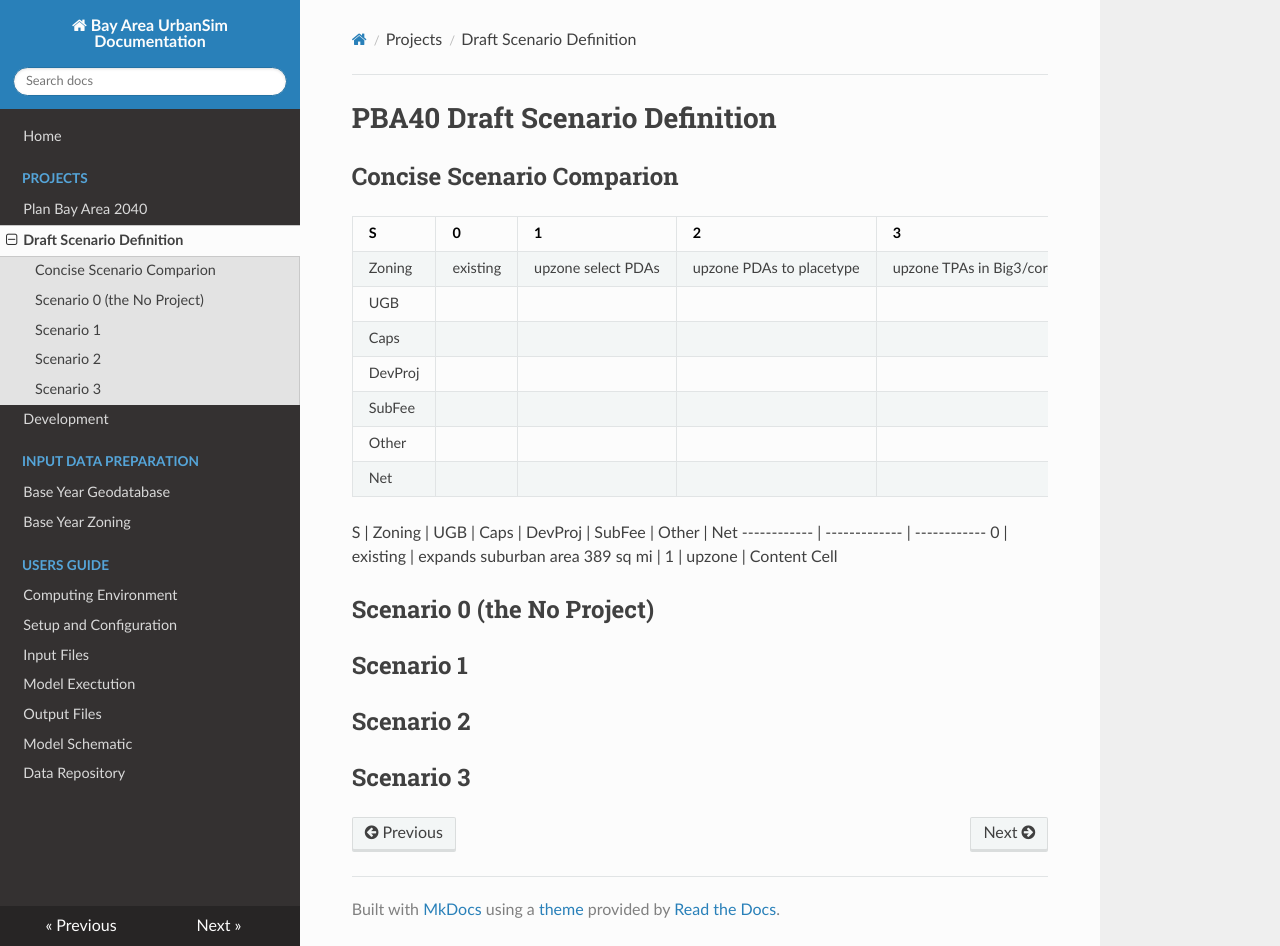
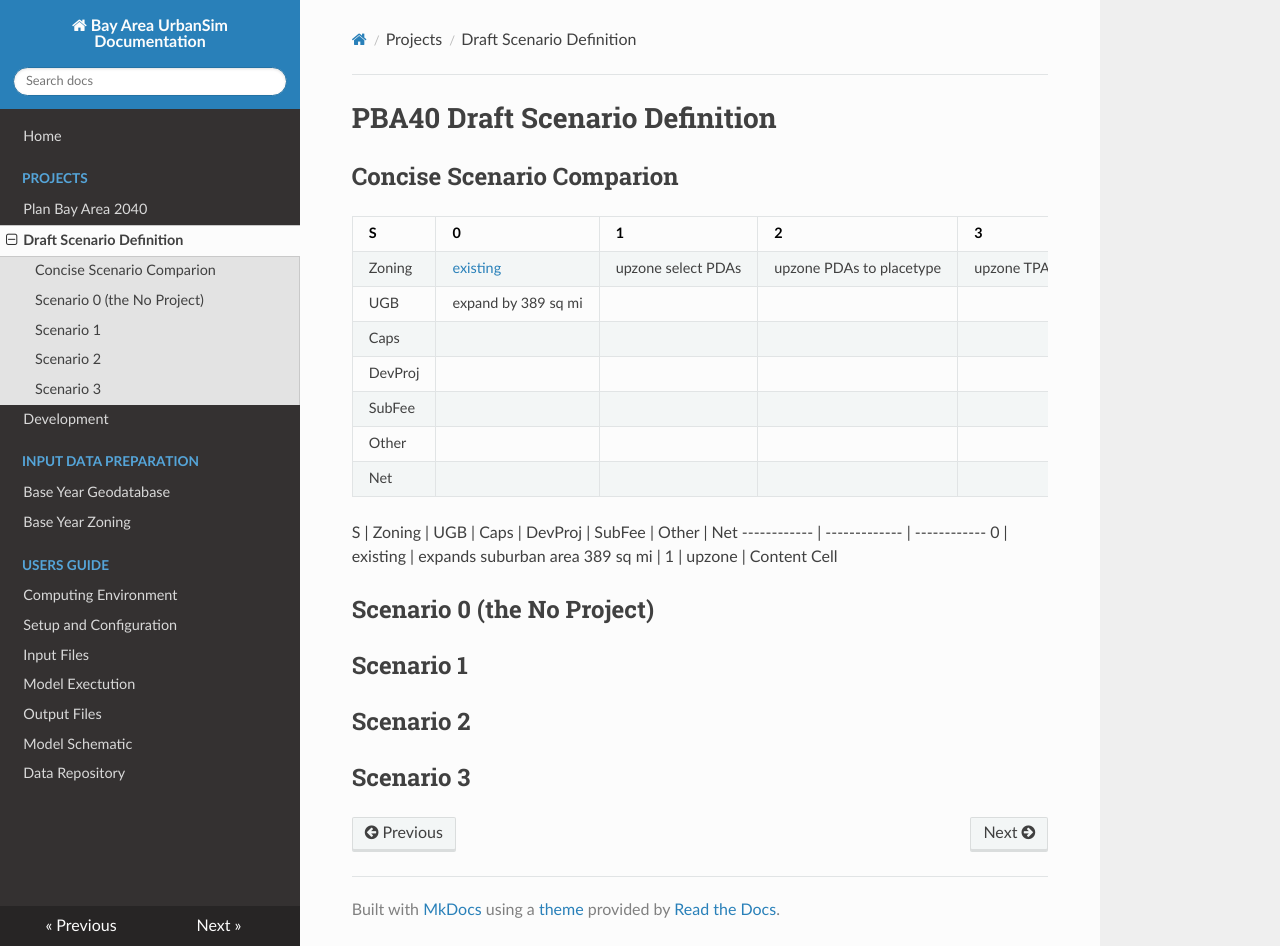
Before and after one commit to BayAreaMetro/baus_docs2, an MkDocs documentation site: the page built from docs/projects/scenarios_def_pba2040.md, in a window 1280 px wide and 946 px high. Built offline with MkDocs 1.6.1, drawn with Linux system fonts in a browser that asks for light colours; nearby versions of some CDN libraries; old or Windows-style settings are respelled for this version of MkDocs.

Commit message:
table link

```diff
--- a/docs/projects/scenarios_def_pba2040.md
+++ b/docs/projects/scenarios_def_pba2040.md
@@ -4,8 +4,8 @@
 
    S    |             0             |             1             |             2             |            3
 ------- | ------------------------- | ------------------------- | ------------------------- | -------------------------
-Zoning  | existing                  | upzone select PDAs        | upzone PDAs to placetype  | upzone TPAs in Big3/core
-UGB     |                           |                           |                           |
+Zoning  | [existing](https://github.com/MetropolitanTransportationCommission/bayarea_urbansim/blob/master/data/zoning_mods_0.csv)                  | upzone select PDAs        | upzone PDAs to placetype  | upzone TPAs in Big3/core
+UGB     | expand by 389 sq mi       |                           |                           |
 Caps    |                           |                           |                           |
 DevProj |                           |                           |                           |
 SubFee  |                           |                           |                           |
```
